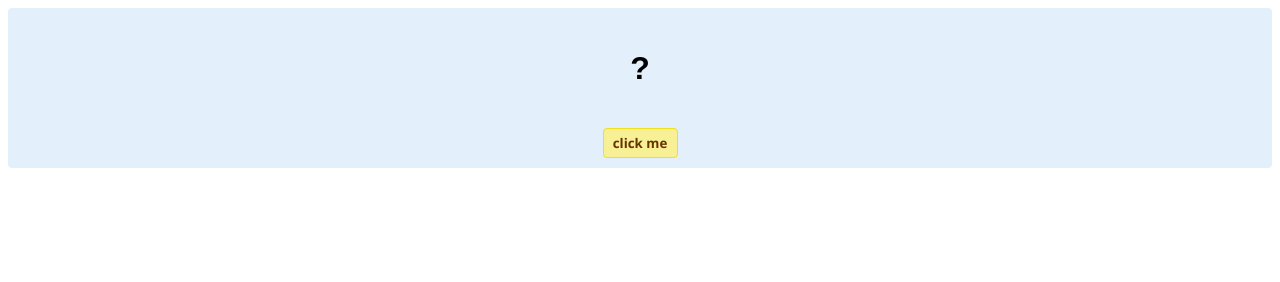
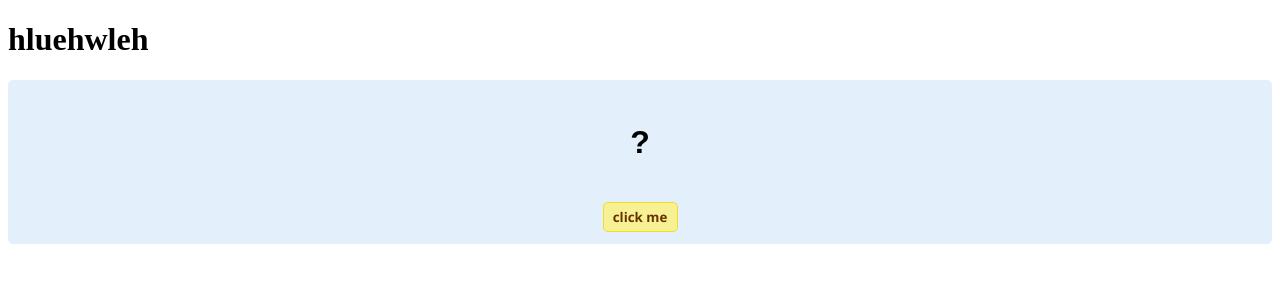
Before and after one commit to RMSchrader1994/stream1, a plain HTML site: page hello-world.html in a window 1280 px wide. Drawn offline with Linux system fonts and the light colour scheme.

Commit message:
Initial commit

```diff
--- a/hello-world.html
+++ b/hello-world.html
@@ -11,12 +11,12 @@
 	font-size: xx-large;
 	font-weight: bold;
 	background-color: #E3F0FB;
-	border-radius: 4px;
-	padding: 10px;
+	border-radius: 5px;
+	padding: 12px;
 	text-align: center;
 }
 .buttonStyle {
-	border-radius: 4px;
+	border-radius: 5px;
 	border: thin solid #F0E020;
 	padding: 5px;
 	background-color: #F8F094;
@@ -43,6 +43,7 @@
 </head>
 
 <body>
+	<h1>hluehwleh</h1>
 <div id="mainContent">
 <p id="helloText">?</p>
 <button id="clickButton" class="buttonStyle">click me</button>
```
